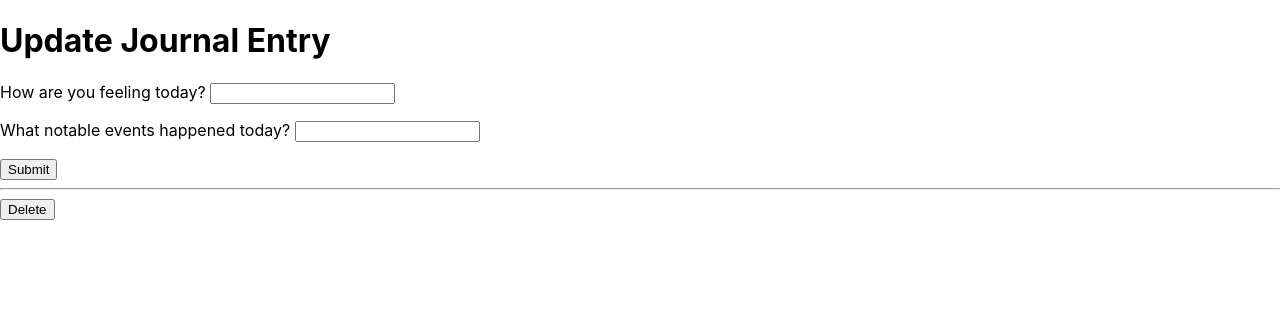
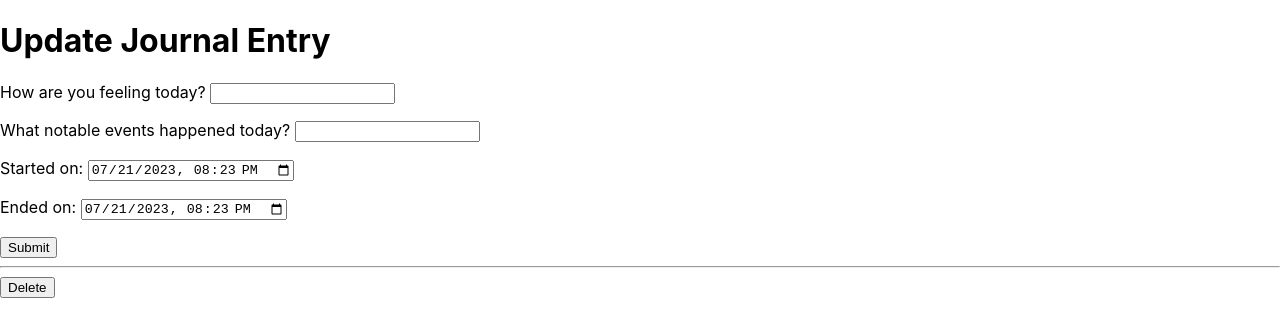
Before and after one commit to johnson24694/Journey_Journal, a React (Create React App) app in the folder client/: page /journals/edit/1 in a window 1280 px wide. Shown: the top 336 px of the page. Built offline with nearby package versions, Linux system fonts and the light colour scheme; no server answers.

Commit message:
Fixed validation errors in update journal contr.

```diff
--- a/client/src/components/JournalForm.js
+++ b/client/src/components/JournalForm.js
@@ -1,17 +1,23 @@
-import React, { useState } from 'react'
+import React, { useState, useEffect } from 'react'
 import axios from 'axios';
-import { useNavigate } from "react-router-dom";
+import { useNavigate, useParams } from "react-router-dom";
 import moment from 'moment';
 import "react-big-calendar/lib/css/react-big-calendar.css";
 
 const JournalForm= (props) => {
-    const {journal, setJournal} = props;
+    const {journal, setJournal, formattedDate} = props;
+    const {id} = useParams();
     const [feeling, setFeeling] = useState("");
     const [notes, setNotes] = useState("");
-    const [start, setStart] = useState(new Date());
-    const [end, setEnd] = useState(new Date());
+    const [start, setStart] = useState( formattedDate);
+    const [end, setEnd] = useState( formattedDate);
     const [errors, setErrors] = useState({});
     const navigate = useNavigate();
+
+    useEffect(() => {
+        setStart(formattedDate);
+        setEnd(formattedDate);
+    }, [formattedDate]);
 
     const onSubmitHandler = (e) => {
         e.preventDefault();
@@ -48,18 +54,19 @@ const JournalForm= (props) => {
                     <div>
                         <p>
                             <label>How are you feeling today? </label>
-                            <input type="text" onChange = {(e)=>setFeeling(e.target.value)}/>
-                            {errors.feeling ? <p>{errors.feeling.message}</p> : null}
+                            <input type="text" name="feeling" onChange = {(e)=>setFeeling(e.target.value)}/>
+                            {errors.feeling ? <p style={{ color: 'red' }}>{errors.feeling.message}</p> : null}
                         </p>
                         <p>
                             <label>What notable events happened today? </label>
-                            <input type="text" onChange = {(e)=>setNotes(e.target.value)}/>
-                            {errors.notes ? <p>{errors.notes.message}</p> : null}
+                            <input type="text" name="notes" onChange = {(e)=>setNotes(e.target.value)}/>
+                            {errors.notes ? <p style={{ color: 'red' }}>{errors.notes.message}</p> : null}
                         </p>
                         <p>
                             <label>Started on: </label>
                             <input
                                 type="datetime-local"
+                                name= "start"
                                 value={moment(start).format("YYYY-MM-DDTHH:mm")}
                                 onChange={(e) => setStart(new Date(e.target.value))}
                             />
@@ -68,13 +75,13 @@ const JournalForm= (props) => {
                             <label>Ended on: </label>
                             <input
                                 type="datetime-local"
+                                name="end"
                                 value={moment(end).format("YYYY-MM-DDTHH:mm")}
                                 onChange={(e) => setEnd(new Date(e.target.value))}
                             />
                         </p>
                     </div>
-
-                    <input type="submit" onSubmit={(e)=>setJournal({feeling,notes,start,end})}  />
+                    <input type="submit" onSubmit={(e)=>setJournal({feeling,notes,start,end})}/>
                 </form>
             </div>
         )
--- a/client/src/components/Update.js
+++ b/client/src/components/Update.js
@@ -1,8 +1,8 @@
 import React, { useEffect, useState } from 'react'
 import axios from 'axios';
 import { useNavigate, useParams, Link } from "react-router-dom";
+import moment from 'moment';
 import "react-big-calendar/lib/css/react-big-calendar.css";
-
 
 const Update = (props) => {
 
@@ -11,34 +11,45 @@ const Update = (props) => {
     const {id} = useParams();
     const [feeling, setFeeling] = useState("");
     const [notes, setNotes] = useState("");
+    const [start, setStart] = useState( new Date());
+    const [end, setEnd] = useState( new Date());
     const navigate = useNavigate();
+    const [errors, setErrors] = useState({});
 
     // Added this because the ':' in the value of the id was throwing off the axios requests
     const newId = id.substring(1,id.length);
 
-
-
-
     useEffect(() => {
         axios.get('http://localhost:8000/api/journal/' + newId)
-            .then(res => {
-                setFeeling(res.data.feeling);
-                setNotes(res.data.notes);
+
+            .then(response => {
+                setFeeling(response.data.feeling);
+                setNotes(response.data.notes);
+                setStart(new Date(response.data.start));
+                setEnd(new Date(response.data.end));
             })
             .catch(err => console.log(err))
-    }, [])
+    }, []);
 
-    const updateJournal = (e) => {
+    const onSubmitHandler = (e) => {
         e.preventDefault();
+        const formattedStart = moment(start).format("MM-DD-YYYY HH:mm:ss");
+        const formattedEnd = moment(end).format("MM-DD-YYYY HH:mm:ss");
         axios.patch('http://localhost:8000/api/journals/' + newId, {
             feeling,
-            notes
+            notes,
+            start: formattedStart,
+            end: formattedEnd,
         })
-            .then(res => {
-                console.log(res);
+            .then((response) => {
+                console.log(response);
                 navigate("/journals/view");
             })
-            .catch(err => console.log(err))
+            .catch((err) => {
+                console.log(err);
+                console.log(err.response.data.errors);
+                setErrors(err.response.data.errors);
+            });
     }
 
     const deleteJournal = () => {
@@ -52,16 +63,36 @@ const Update = (props) => {
 
     return(
         <div>
-            <form onSubmit={updateJournal}>
+            <form onSubmit={onSubmitHandler}>
             <h1>Update Journal Entry</h1>
                     <div>
                         <p>
                             <label>How are you feeling today? </label>
-                            <input type="text" name = "feeling" value = {feeling} placeholder={feeling} onChange = {(e)=>setFeeling(e.target.value)}/>
+                            <input type="text" name = "feeling" value = {feeling} onChange = {(e)=>setFeeling(e.target.value)}/>
+                            {errors.feeling ? <p style={{ color: 'red' }}>{errors.feeling.message}</p> : null}
                         </p>
                         <p>
                             <label>What notable events happened today? </label>
                             <input type="text" name = "notes" value = {notes} onChange = {(e)=>setNotes(e.target.value)}/>
+                            {errors.notes ? <p style={{ color: 'red' }}>{errors.notes.message}</p> : null}
+                        </p>
+                        <p>
+                            <label>Started on: </label>
+                            <input
+                                type="datetime-local"
+                                name = "start"
+                                value={moment(start).format("YYYY-MM-DDTHH:mm")}
+                                onChange={(e) => setStart(new Date(e.target.value))}
+                            />
+                        </p>
+                        <p>
+                            <label>Ended on: </label>
+                            <input
+                                type="datetime-local"
+                                name= "end"
+                                value={moment(end).format("YYYY-MM-DDTHH:mm")}
+                                onChange={(e) => setEnd(new Date(e.target.value))}
+                            />
                         </p>
                     </div>
                     <input type="submit"/>
--- a/client/src/components/ViewAllJournals.js
+++ b/client/src/components/ViewAllJournals.js
@@ -68,7 +68,7 @@ const ViewAllJournals = (props) => {
               endAccessor="end"
               style={{ height: 700, width:700 }}
               onSelectEvent={handleEventClick}
-              selectable
+              selectable = 'true'
               onSelectSlot={handleSelectSlot}
               />
         </div>
```
Also changed, not shown: 2 other files (tests, documents, lock files or other folders).
